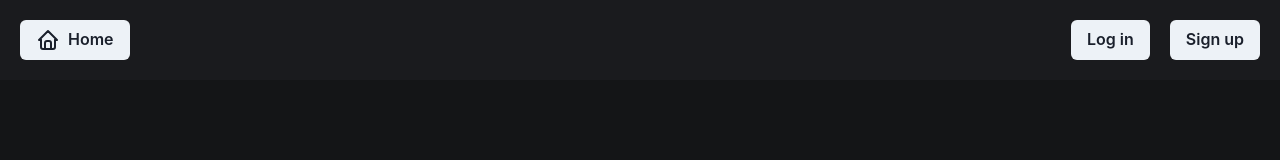
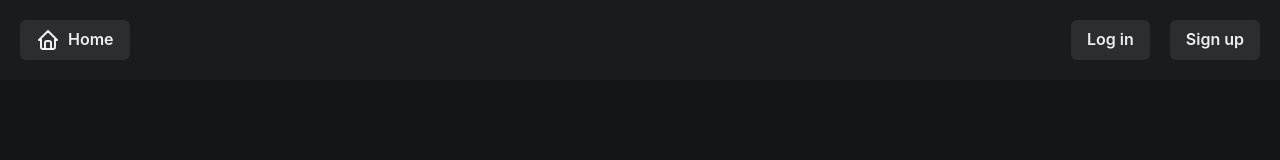
Before and after one commit to le-xot/authentication-react, a React (Create React App) app: page / in a window 1280 px wide. Shown: the top 160 px of the page. Built offline with nearby package versions, Linux system fonts and the light colour scheme.

Commit message:
little fix

```diff
--- a/src/App.tsx
+++ b/src/App.tsx
@@ -1,16 +1,12 @@
-import { ChakraProvider } from "@chakra-ui/react";
-
 import { Home } from "./pages/home";
 import { Login } from "./pages/login";
 import { Route, Routes } from "react-router-dom";
 import { Register } from "./pages/register";
 
 export const App = () => (
-  <ChakraProvider>
-    <Routes>
-      <Route path="/" element={<Home />} />
-      <Route path="/login" element={<Login />} />
-      <Route path="/register" element={<Register />} />
-    </Routes>
-  </ChakraProvider>
+  <Routes>
+    <Route path="/" element={<Home />} />
+    <Route path="/login" element={<Login />} />
+    <Route path="/register" element={<Register />} />
+  </Routes>
 );
--- a/src/index.tsx
+++ b/src/index.tsx
@@ -1,7 +1,9 @@
 import * as React from "react";
 import * as ReactDOM from "react-dom/client";
+import { ChakraProvider } from "@chakra-ui/react";
 import { App } from "./App";
 import { BrowserRouter } from "react-router-dom";
+import theme from "./theme";
 
 const container = document.getElementById("root");
 if (!container) throw new Error("Failed to find the root element");
@@ -9,8 +11,10 @@
 
 root.render(
   <React.StrictMode>
-    <BrowserRouter>
-      <App />
-    </BrowserRouter>
+    <ChakraProvider theme={theme}>
+      <BrowserRouter>
+        <App />
+      </BrowserRouter>
+    </ChakraProvider>
   </React.StrictMode>
 );
--- /dev/null
+++ b/src/theme.tsx
@@ -0,0 +1,10 @@
+import { extendTheme, type ThemeConfig } from "@chakra-ui/react";
+
+const config: ThemeConfig = {
+  initialColorMode: "dark",
+  useSystemColorMode: false,
+};
+
+const theme = extendTheme({ config });
+
+export default theme;
```
Also changed, not shown: 1 other file (tests, documents, lock files or other folders).
